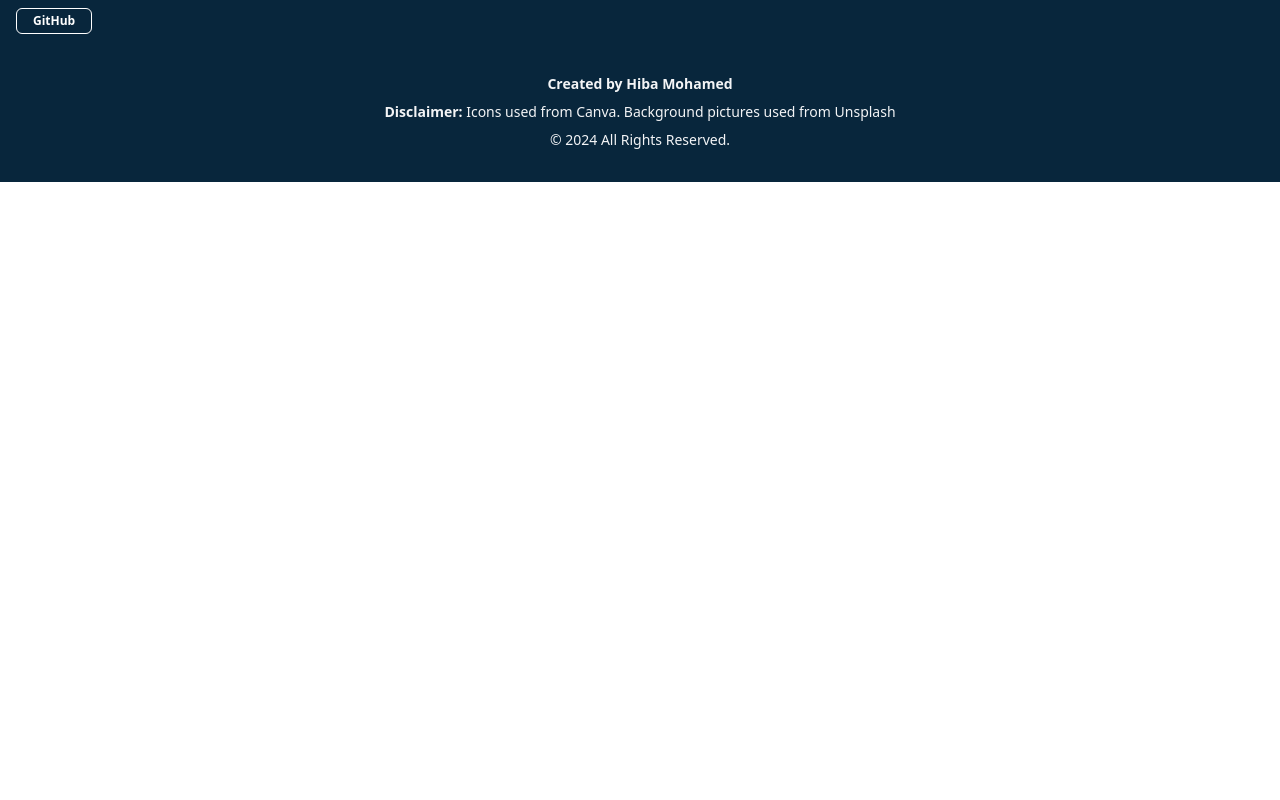
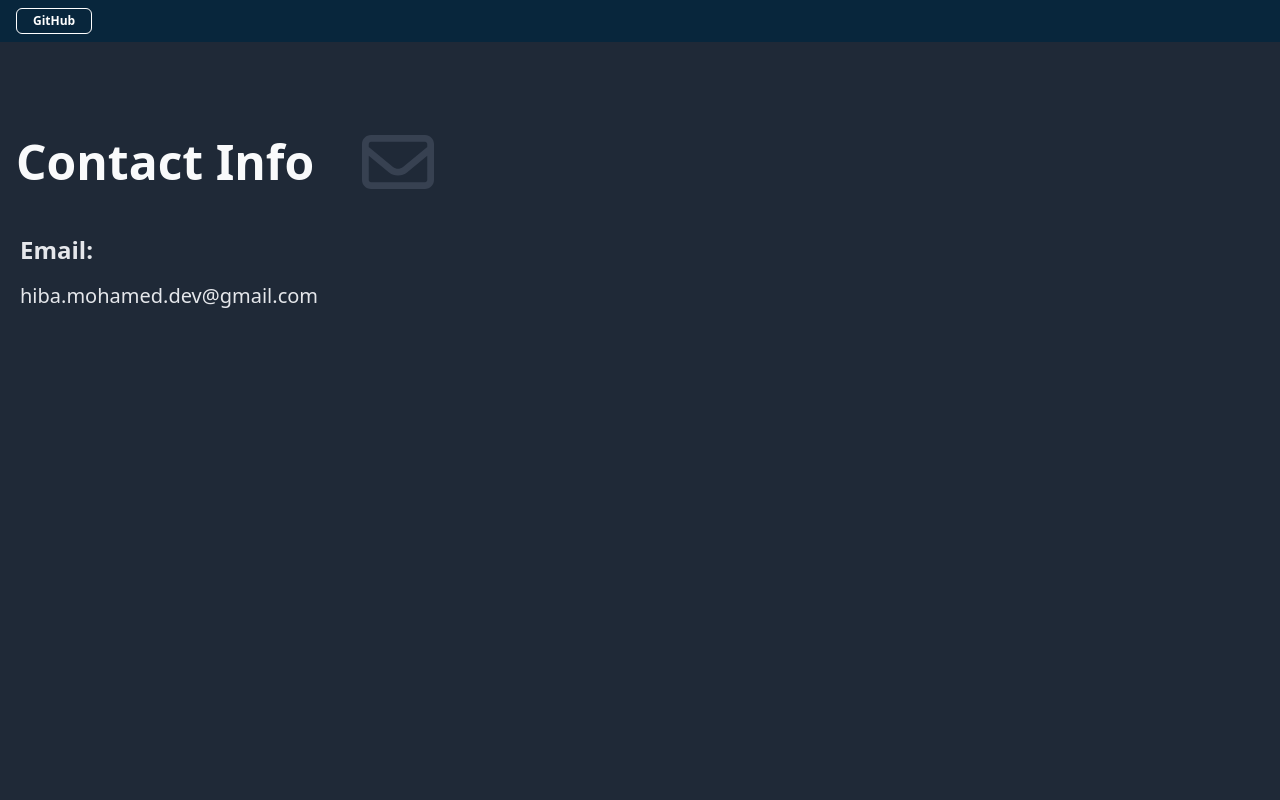
Before and after one commit to Hiba-Mohamed/Portfolio, a React (Create React App) app in the folder portfolio/: page /contact in a window 1280 px wide. Shown: the top 800 px of the page. Built offline with nearby package versions, Linux system fonts and the light colour scheme.

Commit message:
webpage complete

```diff
--- a/portfolio/public/index.html
+++ b/portfolio/public/index.html
@@ -1,5 +1,5 @@
-<!DOCTYPE html>
-<html lang="en">
+<!doctype html>
+<html lang="en" class="scroll-smooth">
   <head>
     <meta charset="utf-8" />
     <link rel="icon" href="%PUBLIC_URL%/favicon.ico" />
--- a/portfolio/src/App.js
+++ b/portfolio/src/App.js
@@ -3,15 +3,14 @@ import { BrowserRouter as Router, Routes, Route } from "react-router-dom";
 import Home from "./pages/Home";
 import Heading from "./components/Header";
 import Footer from "./components/Footer";
-import ProjectsPage from "./pages/ProjectsPage";
-
+import ContactPage from "./pages/ContactPage";
 function App() {
   return (
     <Router>
       <Heading />
       <Routes>
         <Route path="/" element={<Home />} />
-        <Route path="/projects" element={<ProjectsPage />} />
+        <Route path="/contact" element={<ContactPage />} />
       </Routes>
       <Footer />
     </Router>
--- a/portfolio/src/components/Banner.jsx
+++ b/portfolio/src/components/Banner.jsx
@@ -1,4 +1,5 @@
 import React from "react";
+import { Link } from "react-router-dom";
 
 const Banner = () => {
   return (
@@ -14,12 +15,18 @@ const Banner = () => {
           </h2>
         </div>
         <div className="flex flex-col sm:flex-row gap-10 md:gap-24 p-12 md:p-0 md:pb-32">
-          <span className="text-lg text-white font-bold border-white border-4 rounded-md w-60 py-0.5 hover:bg-white hover:text-gray-800 md:text-2xl md:w-72 md:py-2">
+          <Link
+            to="/contact"
+            className="text-lg text-white font-bold border-white border-4 rounded-md w-60 py-0.5 hover:bg-white hover:text-gray-800 md:text-2xl md:w-72 md:py-2"
+          >
             Contact Me
-          </span>
-          <span className="text-lg text-navy font-bold border-navy border-4 rounded-md w-60 py-0.5 hover:bg-navy hover:text-white md:text-2xl md:w-72 md:py-2">
+          </Link>
+          <a
+            href="#projects"
+            className="text-lg text-navy font-bold border-navy border-4 rounded-md w-60 py-0.5 hover:bg-navy hover:text-white md:text-2xl md:w-72 md:py-2"
+          >
             Featured Projects
-          </span>
+          </a>
         </div>
       </div>
     </div>
--- /dev/null
+++ b/portfolio/src/components/ContactInfo.jsx
@@ -0,0 +1,17 @@
+import React from "react";
+
+const ContactInfo = () => {
+  return (
+    <div>
+      <h3 className="text-2xl font-bold text-gray-200 px-3 py-4">Email:</h3>
+      <a
+        href="mailto:hiba.mohamed.dev@gmail.com"
+        className="text-gray-200 px-3 text-xl"
+      >
+        hiba.mohamed.dev@gmail.com
+      </a>
+    </div>
+  );
+};
+
+export default ContactInfo;
--- a/portfolio/src/components/Projects.jsx
+++ b/portfolio/src/components/Projects.jsx
@@ -2,7 +2,7 @@ import React from "react";
 
 const Projects = () => {
   return (
-    <div className="bg-gray-800 flex flex-col w-full text-gray-50 sm:py-24">
+    <div className="bg-gray-800 flex flex-col w-full text-gray-50 sm:py-24" id="projects">
       <h2 className="text-3xl px-10 sm:text-4xl lg:text-5xl font-bold">Featured Projects</h2>
       <h3 className="px-10 pt-5">Click on the project for live pages</h3>
       <div className="flex flex-col lg:flex-row lg:justify-center items-center py-12">
--- /dev/null
+++ b/portfolio/src/pages/ContactPage.jsx
@@ -0,0 +1,20 @@
+import React from "react";
+import ContactInfo from "../components/ContactInfo";
+import { FaRegEnvelope } from "react-icons/fa6";
+
+const contactPage = () => {
+  return (
+    <div className="min-h-screen bg-gray-800 px-2 py-8 sm:py-16 ">
+      <div className="flex flex-row items-center gap-10">
+        <h1 className="text-gray-50 text-3xl sm:text-5xl py-8 px-2 font-bold">
+          {" "}
+          Contact Info
+        </h1>
+        <FaRegEnvelope className="text-5xl sm:text-7xl text-gray-700" />
+      </div>
+      <ContactInfo />
+    </div>
+  );
+};
+
+export default contactPage;
--- a/portfolio/src/pages/ProjectsPage.jsx
+++ /dev/null
@@ -1,9 +0,0 @@
-import React from 'react'
-
-const ProjectsPage = () => {
-  return (
-    <div>ProjectsPage</div>
-  )
-}
-
-export default ProjectsPage
```
Also changed, not shown: 1 other file (tests, documents, lock files or other folders).
